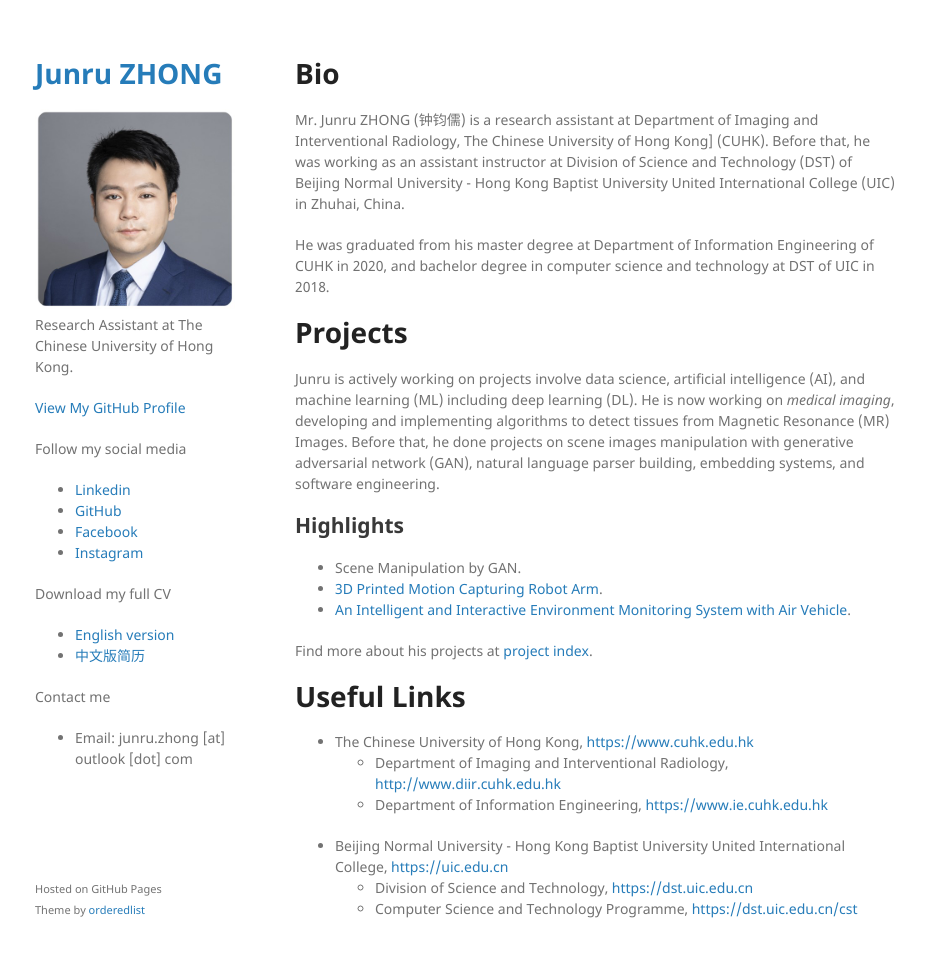
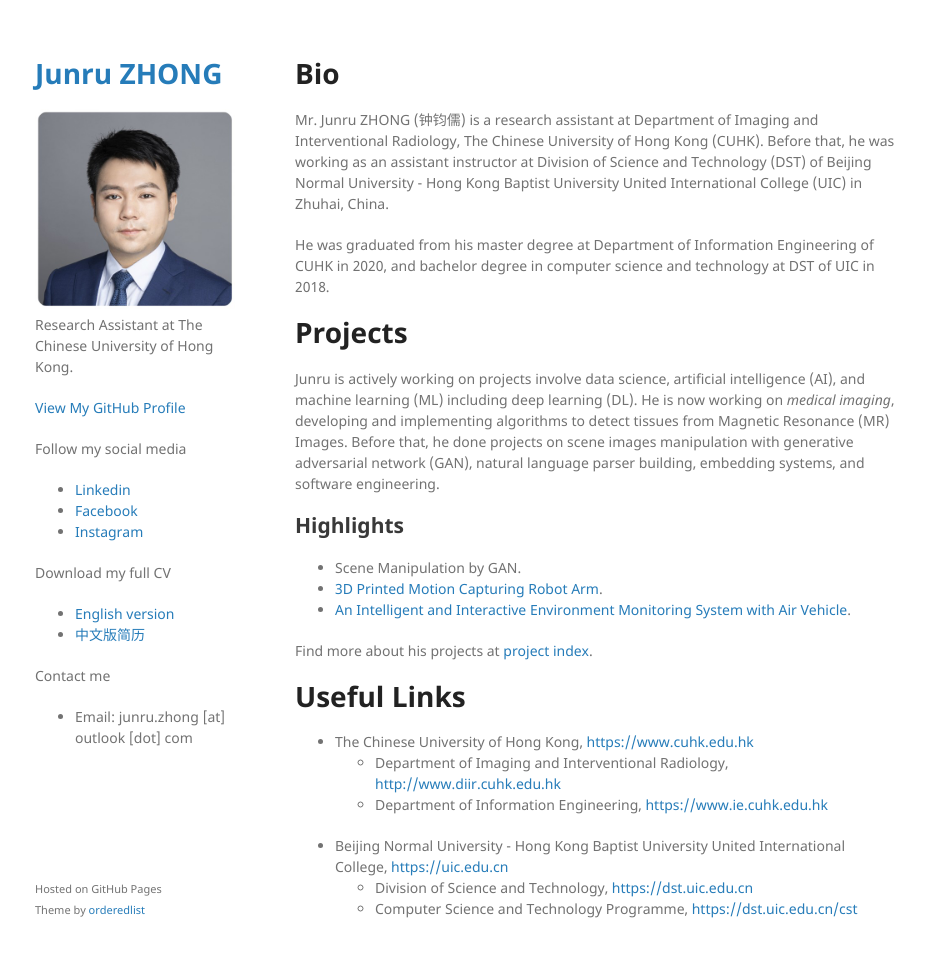
Before and after one commit to billzhonggz/billzhonggz.github.io, a Jekyll site: the page built from index.md, in a window 1280 px wide and 989 px high. Shown: the top 957 px of the window, without its empty margins (175-1100 px from the left). Built offline with Jekyll 4.4.1, drawn with Linux system fonts in a browser that asks for light colours; our own code applies the rules of GitHub Pages for plain Markdown files.

Commit message:
Fix typo.

```diff
--- a/_layouts/default.html
+++ b/_layouts/default.html
@@ -34,7 +34,6 @@
         <p>Follow my social media</p>
         <ul>
           <li><a href="https://www.linkedin.com/in/junruzhong/">Linkedin</a></li>
-          <li><a href="https://github.com/billzhonggz/">GitHub</a></li>
           <li><a href="https://www.facebook.com/junruzhong/">Facebook</a></li>
           <li><a href="https://www.instagram.com/billzhonggz/">Instagram</a></li>
         </ul>
--- a/index.md
+++ b/index.md
@@ -4,7 +4,7 @@
 
 # Bio
 
-Mr. Junru ZHONG (钟钧儒) is a research assistant at Department of Imaging and Interventional Radiology, The Chinese University of Hong Kong] (CUHK). Before that, he was working as an assistant instructor at Division of Science and Technology (DST) of Beijing Normal University - Hong Kong Baptist University United International College (UIC) in Zhuhai, China.
+Mr. Junru ZHONG (钟钧儒) is a research assistant at Department of Imaging and Interventional Radiology, The Chinese University of Hong Kong (CUHK). Before that, he was working as an assistant instructor at Division of Science and Technology (DST) of Beijing Normal University - Hong Kong Baptist University United International College (UIC) in Zhuhai, China.
 
 He was graduated from his master degree at Department of Information Engineering of CUHK in 2020, and bachelor degree in computer science and technology at DST of UIC in 2018.
 
```
